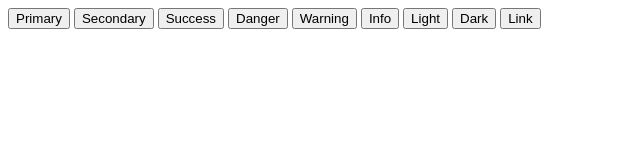
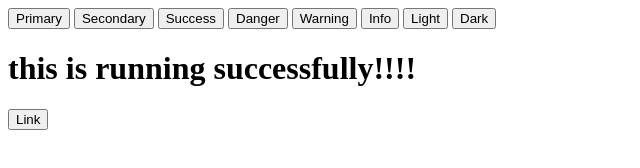
Before and after one commit to Sam9311/MyRepository, a website: page public/index.html in a window 1280 px wide. Shown: the whole page, without its empty margins (0-640 px from the left). Drawn offline with Linux system fonts and the light colour scheme.

Commit message:
Update and rename in.html to index.html

```diff
--- a/public/in.html
+++ b/public/index.html
@@ -6,5 +6,5 @@
 <button type="button" class="btn btn-info">Info</button>
 <button type="button" class="btn btn-light">Light</button>
 <button type="button" class="btn btn-dark">Dark</button>
-
+<h1> this is running successfully!!!!</h1>
 <button type="button" class="btn btn-link">Link</button>
```
